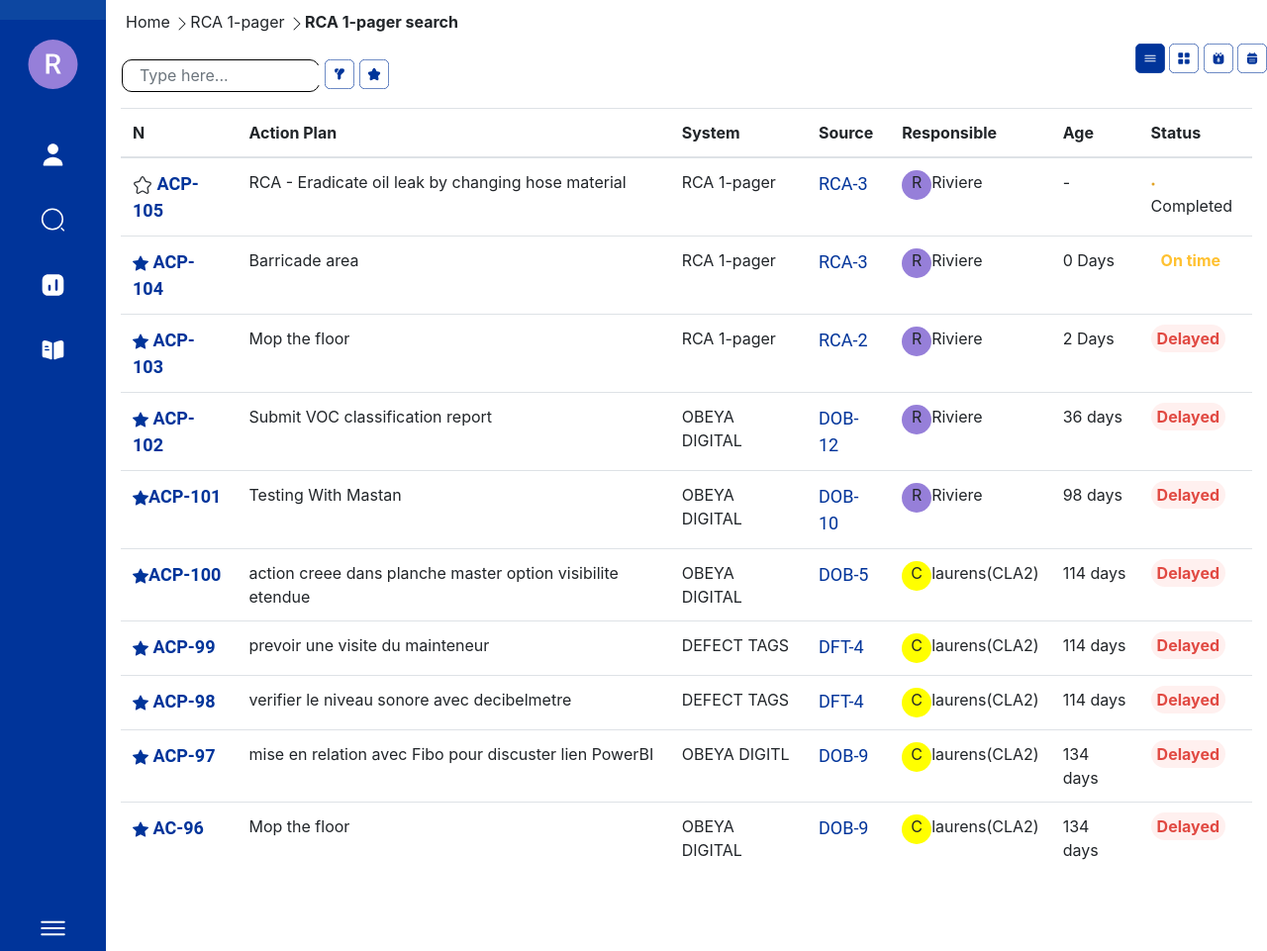
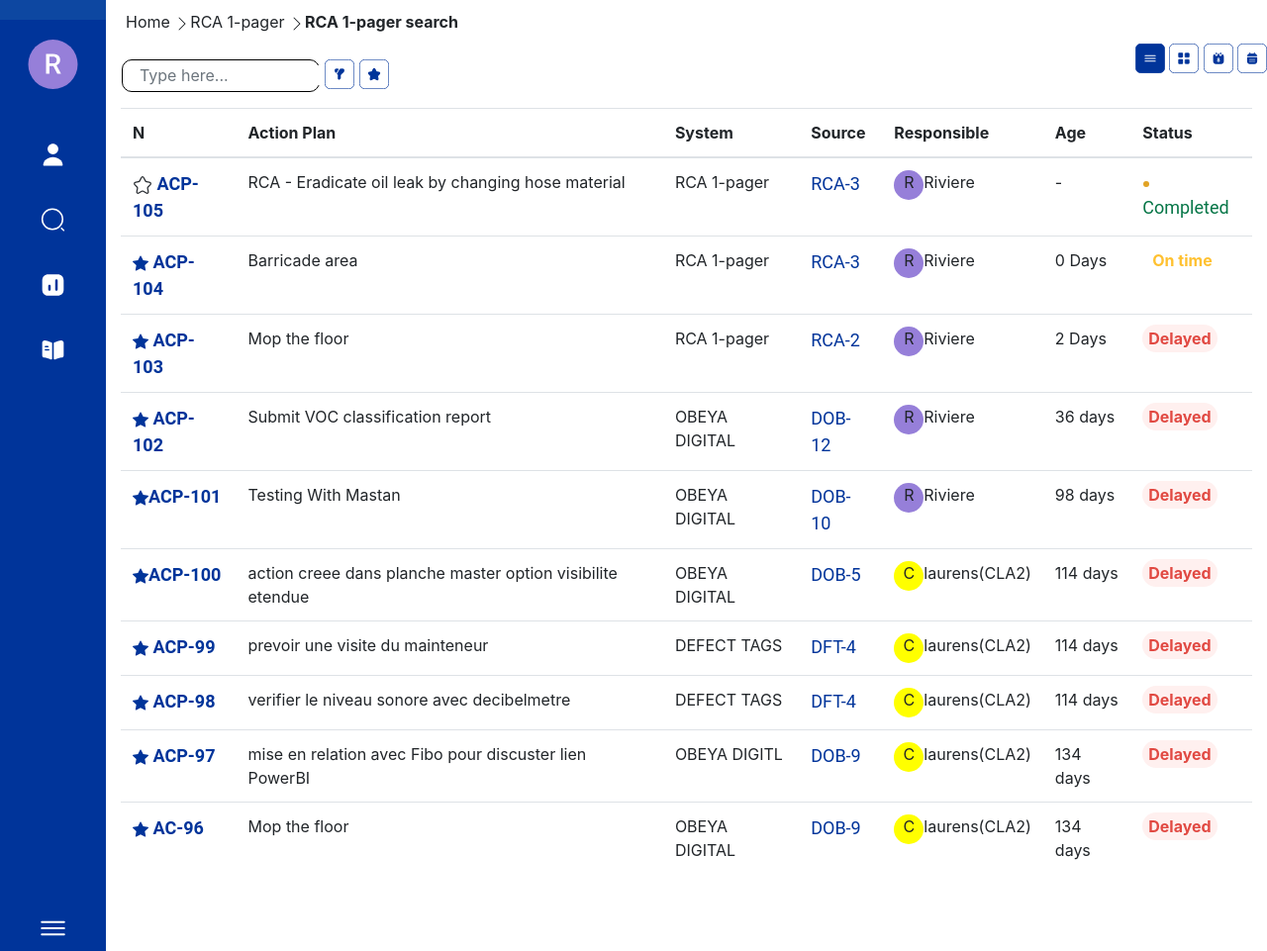
Before and after one commit to Dhanush12345-byte/figmalink, a plain HTML site: page index.html in a window 1280 px wide. Shown: the top 961 px of the page at 99% size. Drawn offline with nearby package versions, Linux system fonts and the light colour scheme.

Commit message:
first commit

```diff
--- a/index.html
+++ b/index.html
@@ -69,7 +69,7 @@
       padding-left: 6px;
       padding-right: 6px;
     }
-    .status{
+    /* .status{
         color: green;
         border: 1px;
         border-radius: 20px;
@@ -78,7 +78,7 @@
         padding-right: 6px;
         padding-bottom: 4px;
         padding-left: 6px;
-    }
+    } */
     .form-control{
         width: 300px;
         height: 20px;
@@ -241,11 +241,7 @@
                         </clipPath>
                         </defs>
                         </svg>
-
-
-
-
-      </div>
+       </div>
       </div>
       <div class="container-fluid">
         <table class="table table-hover">
@@ -279,10 +275,10 @@
             </td>
               <td>-</td>
               <td>
-                <svg width="4" height="4" viewBox="0 0 8 8" fill="none" xmlns="http://www.w3.org/2000/svg">
+                <svg  style="width: 8px; height:8px; color:green" width="4" height="4" viewBox="0 0 8 8" fill="none" xmlns="http://www.w3.org/2000/svg">
                 <circle cx="4" cy="4" r="3" fill="#E1A325"/>
                 </svg>
-                <span>Completed</span>
+                <span style="color: #067647; text-align: center;font-family: Roboto;font-weight: 700px; font-size: 18px;">Completed</span>
             </div>
             </td>
             </tr>
@@ -342,7 +338,10 @@
                     </div>
                 </td>
                 <td>98 days</td>
-                <td><span class="status-delayed">Delayed</span></td>
+                <td>
+
+
+                  <span class="status-delayed">Delayed</span></td>
             </tr>
             <tr>
                 <td style="color: #00349A; font-size: 18px; font-weight: 700;font-family: Roboto;"> <svg  xmlns="http://www.w3.org/2000/svg" width="16" height="16" fill="currentColor" class="bi bi-star-fill" viewBox="0 0 16 16"><path d="M3.612 15.443c-.386.198-.824-.149-.746-.592l.83-4.73L.173 6.765c-.329-.314-.158-.888.283-.95l4.898-.696L7.538.792c.197-.39.73-.39.927 0l2.184 4.327 4.898.696c.441.062.612.636.282.95l-3.522 3.356.83 4.73c.078.443-.36.79-.746.592L8 13.187l-4.389 2.256z"/></svg>ACP-100</td>
```
